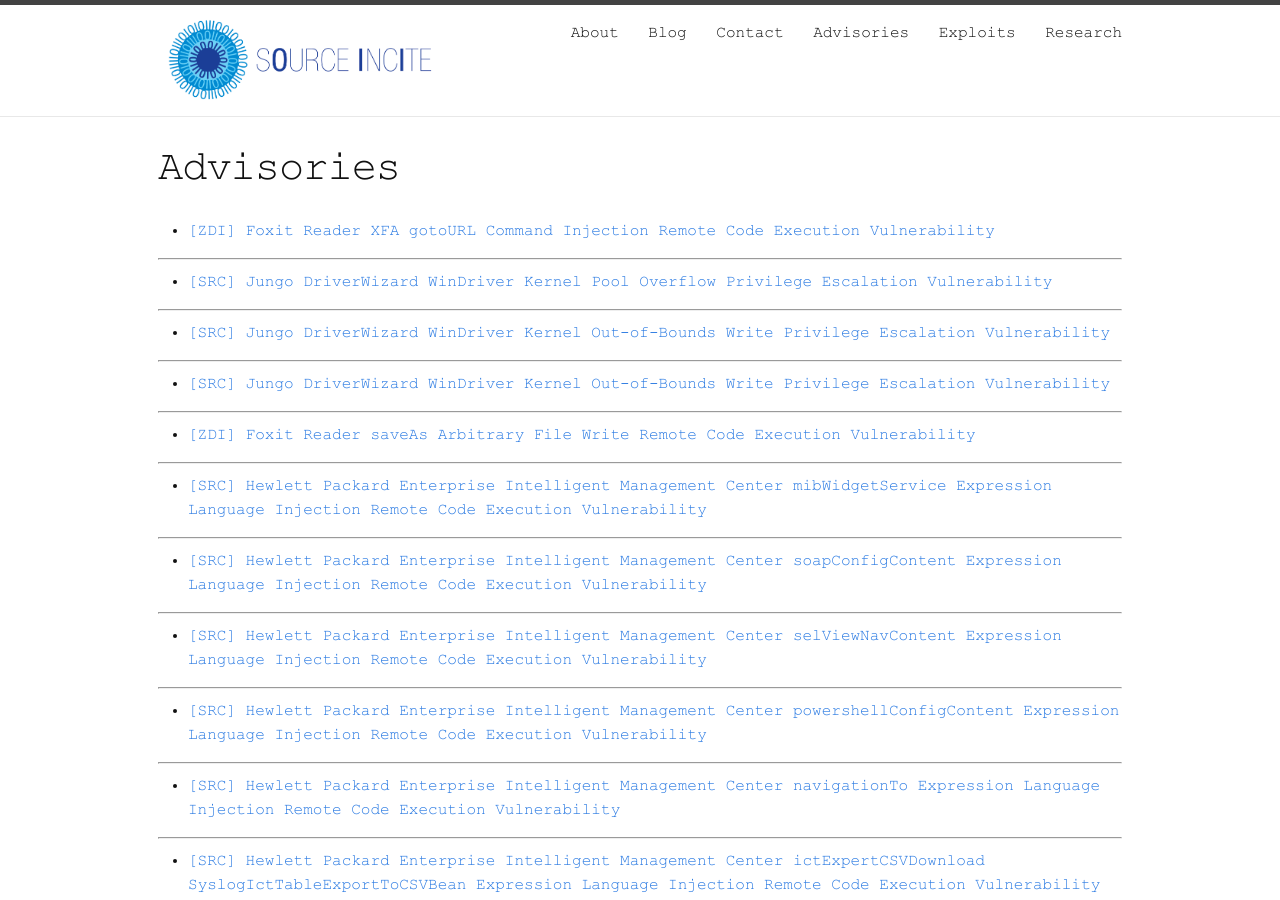
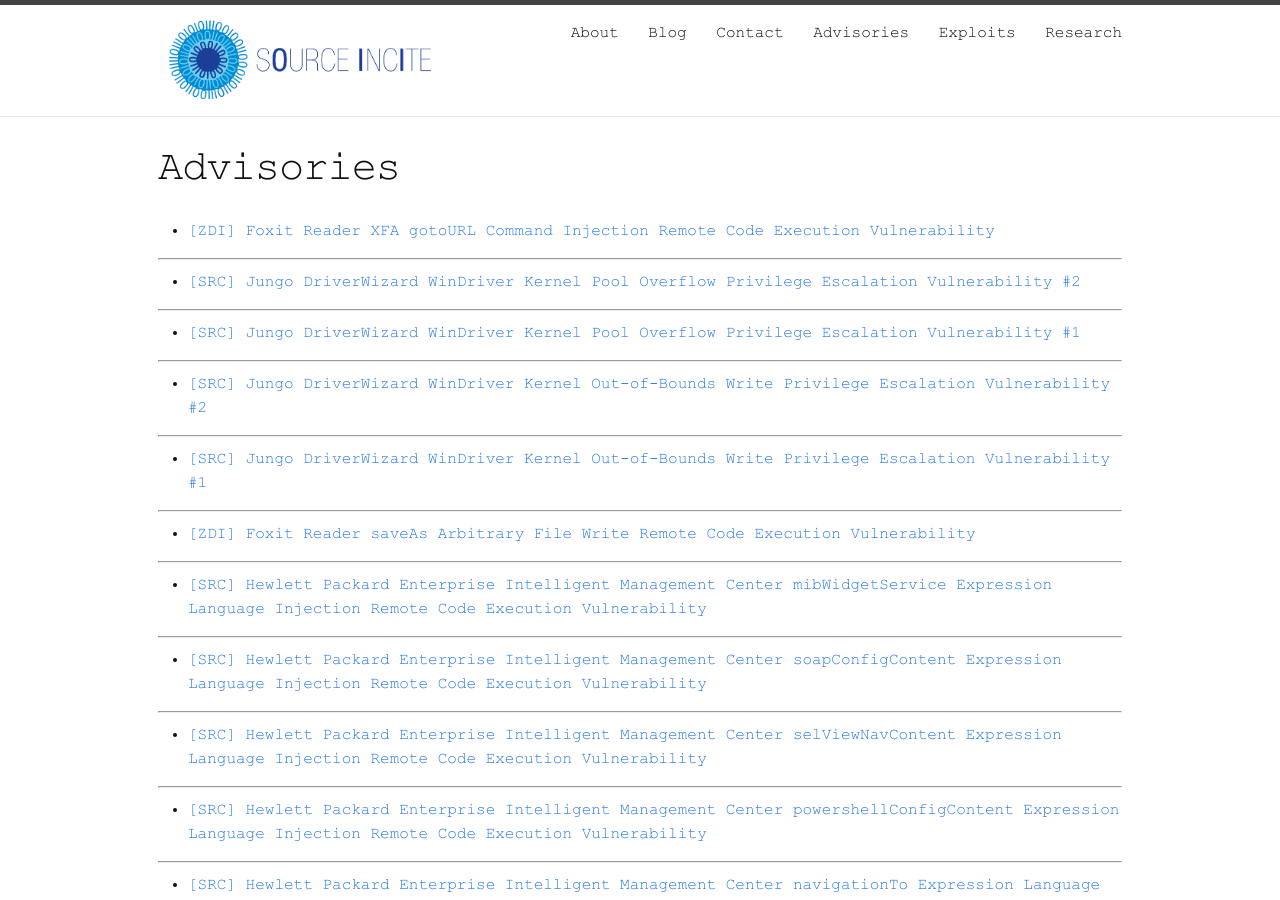
Before and after one commit to sourceincite/sourceincite.github.io, a Jekyll site: the page built from advisories/index.md, in a window 1280 px wide and 900 px high. Built offline with Jekyll 4.4.1, drawn with Linux system fonts in a browser that asks for light colours.

Commit message:
added link

```diff
--- a/advisories/index.md
+++ b/advisories/index.md
@@ -8,15 +8,19 @@
 
 ---
 
-* [[SRC] Jungo DriverWizard WinDriver Kernel Pool Overflow Privilege Escalation Vulnerability](src-2017-0026)
-
----
-
-* [[SRC] Jungo DriverWizard WinDriver Kernel Out-of-Bounds Write Privilege Escalation Vulnerability](src-2017-0025)
-
----
-
-* [[SRC] Jungo DriverWizard WinDriver Kernel Out-of-Bounds Write Privilege Escalation Vulnerability](src-2017-0024)
+* [[SRC] Jungo DriverWizard WinDriver Kernel Pool Overflow Privilege Escalation Vulnerability #2](src-2017-0027)
+
+---
+
+* [[SRC] Jungo DriverWizard WinDriver Kernel Pool Overflow Privilege Escalation Vulnerability #1](src-2017-0026)
+
+---
+
+* [[SRC] Jungo DriverWizard WinDriver Kernel Out-of-Bounds Write Privilege Escalation Vulnerability #2](src-2017-0025)
+
+---
+
+* [[SRC] Jungo DriverWizard WinDriver Kernel Out-of-Bounds Write Privilege Escalation Vulnerability #1](src-2017-0024)
 
 ---
 
```
